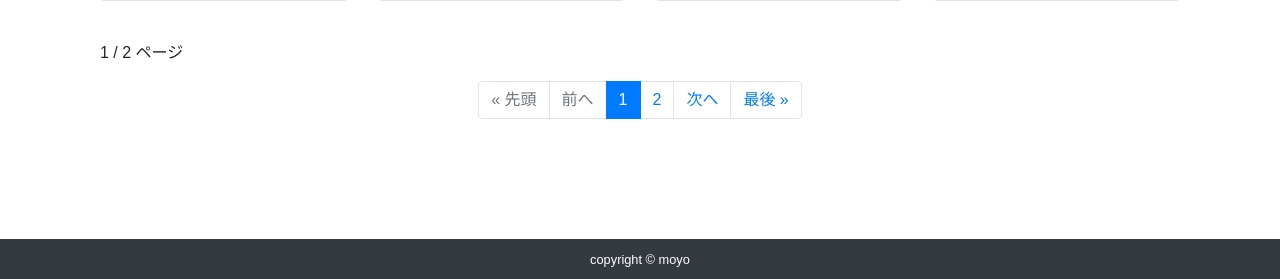
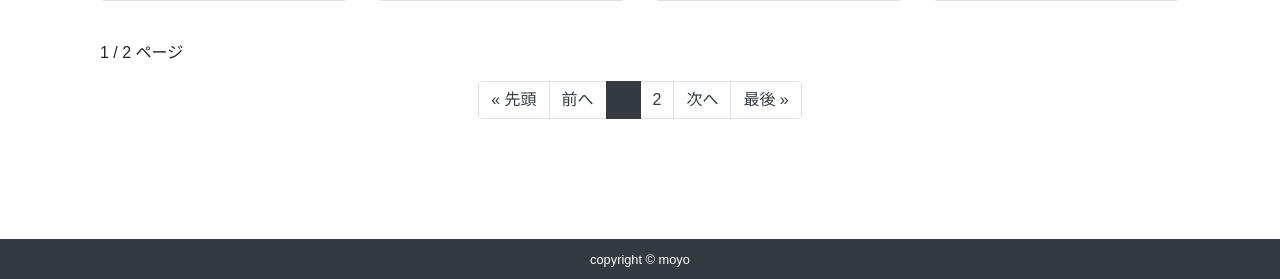
Before and after one commit to moyo95/django-custom-auth_c, a Django app: page /python/ in a window 1280 px wide. Shown: the part 1567-1846 px from the top of the page. Run offline with Django 3.2, Linux system fonts and the light colour scheme; data comes from the database, SQL or seed files in the repository; parts of the project's set-up code (start-up, migrations or seed data) failed here and were passed over; some libraries are stand-ins or nearby versions.

Commit message:
css修正2

```diff
--- a/static/css/style.css
+++ b/static/css/style.css
@@ -201,5 +201,19 @@
 .itemlist:hover::after {
   width: 100%;
   height: 100%;
-  border-color: #007bff; /* アニメーションする枠線の色 (Bootstrapのプライマリカラー) */
+  border-color: #bab9c0;
+  border-radius:.25rem;
 }
+
+.page-item.active .page-link {
+    z-index: 1;
+    color: #fff;
+    background-color: #343a40!important;
+    border-color: #343a40!important;
+}
+
+.page-link {
+    color: #343a40!important;
+    background-color: #fff;
+    border: 1px solid #dee2e6;
+}
```
